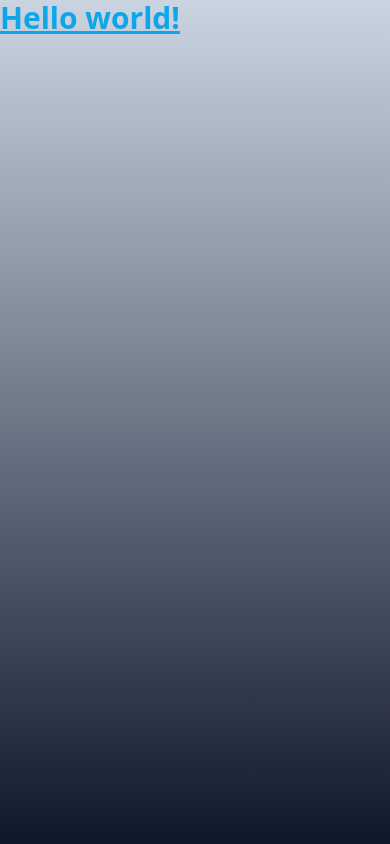
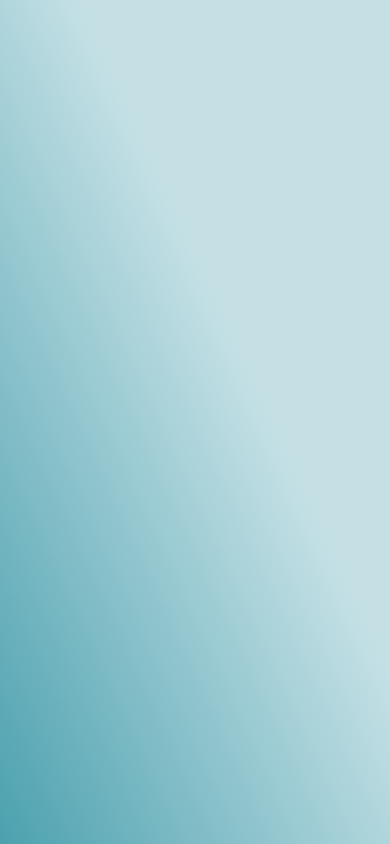
Before and after one commit to zachpang/weather-app, a React (Vite) app: page / in a window 390 px wide. Built offline with nearby package versions, Linux system fonts and the light colour scheme.

Commit message:
style: Add main background and responsive container

```diff
--- a/src/App.tsx
+++ b/src/App.tsx
@@ -1,10 +1,8 @@
 function App() {
   return (
     <>
-      <div className="h-screen w-screen bg-gradient-to-b from-slate-300 to-slate-900">
-        <h1 className="text-3xl font-bold  text-sky-500 underline">
-          Hello world!
-        </h1>
+      <div className="h-screen w-screen bg-gradient-to-tr from-[#4CA1AF] to-[#C4E0E5] to-60%">
+        <main className="container mx-auto"></main>
       </div>
     </>
   );
```
